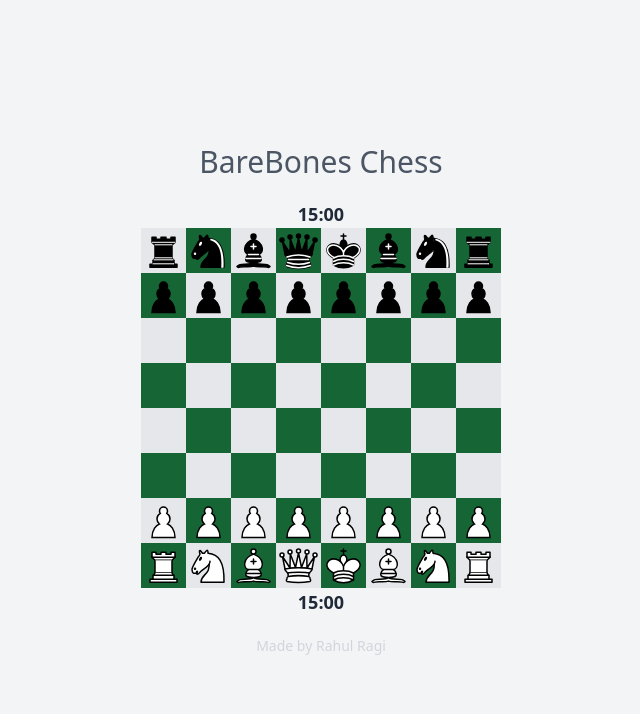
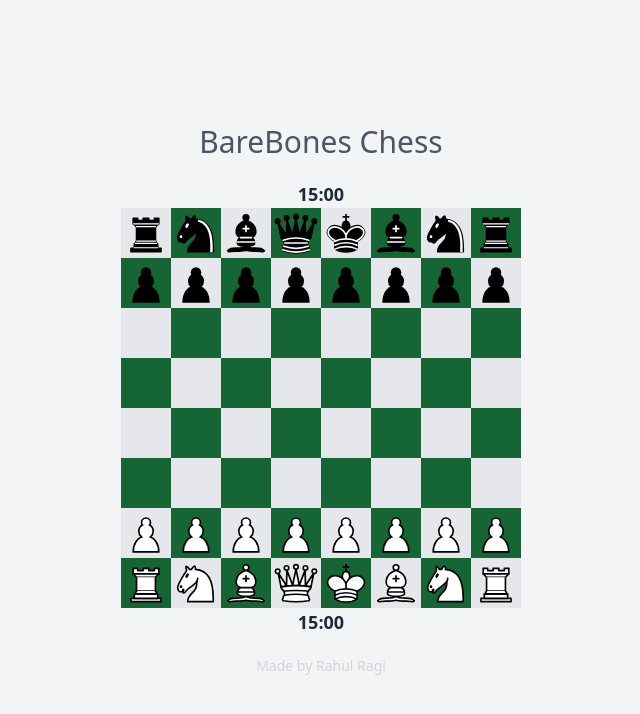
Before and after one commit to rahulragidev/my-board, a Next.js app: page / in a window 1280 px wide. Shown: the top 714 px of the page, without its empty margins (319-959 px from the left). Built offline with nearby package versions, Linux system fonts and the light colour scheme.

Commit message:
componets for each piece

```diff
--- a/components/Bishop.js
+++ b/components/Bishop.js
@@ -1,7 +1,18 @@
 import React from "react";
+import Image from "next/image"; // Make sure to import Image from next/image
 
-const Bishop = ({ color }) => (
-  <img src={`/images/bishop-${color}.svg`} alt={`${color} bishop`} />
-);
+const Bishop = ({ color }) => {
+  return (
+    <div>
+      <Image
+        src={`/images/bishop-${color}.svg`}
+        alt={`${color} bishop`}
+        width={50} // Set the width as needed
+        height={50} // Set the height as needed
+        layout="fixed" // You can choose between 'fixed', 'fill', 'intrinsic', or 'responsive'
+      />
+    </div>
+  );
+};
 
 export default Bishop;
--- a/components/King.js
+++ b/components/King.js
@@ -1,7 +1,18 @@
 import React from "react";
+import Image from "next/image"; // Make sure to import Image from next/image
 
-const King = ({ color }) => (
-  <img src={`/images/king-${color}.svg`} alt={`${color} king`} />
-);
+const King = ({ color }) => {
+  return (
+    <div>
+      <Image
+        src={`/images/king-${color}.svg`}
+        alt={`${color} king`}
+        width={50} // Set the width as needed
+        height={50} // Set the height as needed
+        layout="fixed" // You can choose between 'fixed', 'fill', 'intrinsic', or 'responsive'
+      />
+    </div>
+  );
+};
 
 export default King;
--- a/components/Knight.js
+++ b/components/Knight.js
@@ -1,7 +1,18 @@
 import React from "react";
+import Image from "next/image"; // Make sure to import Image from next/image
 
-const Knight = ({ color }) => (
-  <img src={`/images/knight-${color}.svg`} alt={`${color} knight`} />
-);
+const Knight = ({ color }) => {
+  return (
+    <div>
+      <Image
+        src={`/images/knight-${color}.svg`}
+        alt={`${color} knight`}
+        width={50} // Set the width as needed
+        height={50} // Set the height as needed
+        layout="fixed" // You can choose between 'fixed', 'fill', 'intrinsic', or 'responsive'
+      />
+    </div>
+  );
+};
 
 export default Knight;
--- a/components/Pawn.js
+++ b/components/Pawn.js
@@ -1,7 +1,18 @@
 import React from "react";
+import Image from "next/image"; // Make sure to import Image from next/image
 
-const Pawn = ({ color }) => (
-  <img src={`/images/pawn-${color}.svg`} alt={`pawn-${color}`} />
-);
+const Pawn = ({ color }) => {
+  return (
+    <div>
+      <Image
+        src={`/images/pawn-${color}.svg`}
+        alt={`${color} pawn`}
+        width={50} // Set the width as needed
+        height={50} // Set the height as needed
+        layout="fixed" // You can choose between 'fixed', 'fill', 'intrinsic', or 'responsive'
+      />
+    </div>
+  );
+};
 
 export default Pawn;
--- a/components/Piece.js
+++ b/components/Piece.js
@@ -1,13 +1,20 @@
+import Image from "next/image";
 import React from "react";
 
-const Piece = ({ piece }) => {
+const Piece = ({ piece, onDragStart, draggable = true }) => {
   return (
-    <div className="flex justify-center items-center w-full h-full">
+    <div
+      className="flex justify-center items-center w-full h-full"
+      draggable={draggable}
+      onDragStart={onDragStart}
+    >
       {piece && (
-        <img
+        <Image
           src={`/images/${piece}.svg`}
           alt={piece}
           className="max-h-full max-w-full p-1"
+          width={50}
+          height={50}
         />
       )}
     </div>
--- a/components/Queen.js
+++ b/components/Queen.js
@@ -1,7 +1,18 @@
 import React from "react";
+import Image from "next/image"; // Make sure to import Image from next/image
 
-const Queen = ({ color }) => (
-  <img src={`/images/queen-${color}.svg`} alt={`${color} queen`} />
-);
+const Queen = ({ color }) => {
+  return (
+    <div>
+      <Image
+        src={`/images/queen-${color}.svg`}
+        alt={`${color} queen`}
+        width={50} // Set the width as needed
+        height={50} // Set the height as needed
+        layout="fixed" // You can choose between 'fixed', 'fill', 'intrinsic', or 'responsive'
+      />
+    </div>
+  );
+};
 
 export default Queen;
--- a/components/Rook.js
+++ b/components/Rook.js
@@ -1,54 +1,17 @@
 import React from "react";
+import Image from "next/image"; // Make sure to import Image from next/image
 
-const Rook = ({ color, position, boardState, updateBoardState }) => {
-  // Function to check if the move is valid
-  const isMoveValid = (newPosition) => {
-    // Check if the new position is in the same row or column
-    const [currentRow, currentCol] = position;
-    const [newRow, newCol] = newPosition;
-    if (currentRow !== newRow && currentCol !== newCol) {
-      return false; // Not a valid rook move
-    }
-
-    // Check for obstructions
-    const rowMovement = currentRow === newRow;
-    const range = rowMovement ? [currentCol, newCol] : [currentRow, newRow];
-    const [start, end] = range.sort((a, b) => a - b);
-
-    for (let i = start + 1; i < end; i++) {
-      const checkPosition = rowMovement ? [newRow, i] : [i, newCol];
-      if (boardState[checkPosition[0]][checkPosition[1]]) {
-        return false; // Obstruction in path
-      }
-    }
-
-    // Check if the target position has a piece of the same color
-    if (
-      boardState[newRow][newCol] &&
-      boardState[newRow][newCol].color === color
-    ) {
-      return false; // Cannot capture own piece
-    }
-
-    return true; // The move is valid
-  };
-
-  // Function to handle moving the rook
-  const moveRook = (newPosition) => {
-    if (isMoveValid(newPosition)) {
-      updateBoardState(position, newPosition); // Update the board state
-    }
-  };
-
+const Rook = ({ color }) => {
   return (
-    <img
-      src={`/images/rook-${color}.svg`}
-      alt={`${color} rook`}
-      onClick={
-        () =>
-          moveRook(/* newPosition */) /* Define how new position is determined */
-      }
-    />
+    <div>
+      <Image
+        src={`/images/rook-${color}.svg`}
+        alt={`${color} rook`}
+        width={50} // Set the width as needed
+        height={50} // Set the height as needed
+        layout="fixed" // You can choose between 'fixed', 'fill', 'intrinsic', or 'responsive'
+      />
+    </div>
   );
 };
 
```
